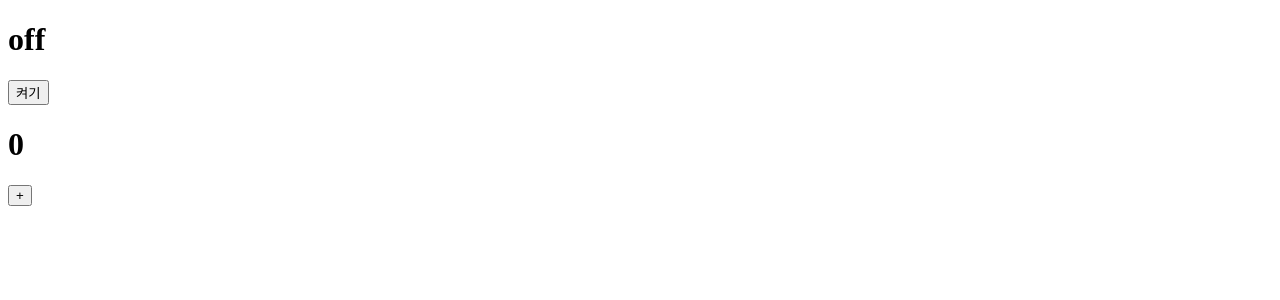
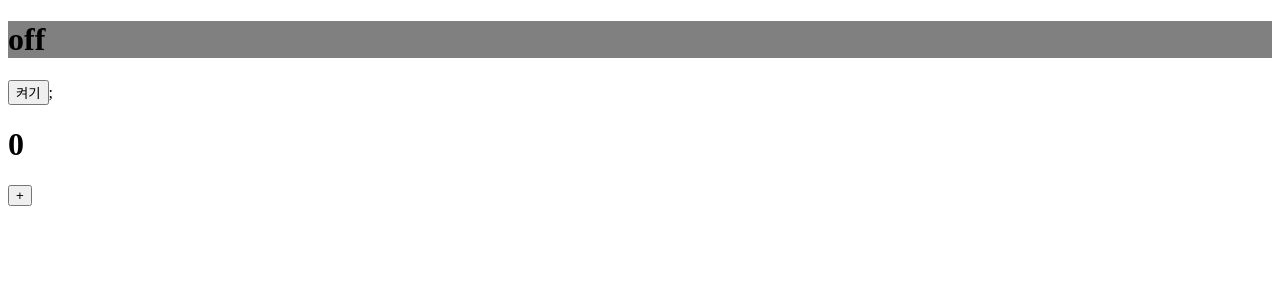
Before and after one commit to Leebumjin01/onebite-react, a React (Vite) app in the folder section05/: page / in a window 1280 px wide. Shown: the top 300 px of the page. Built offline with nearby package versions, Linux system fonts and the light colour scheme.

Commit message:
state와 props

```diff
--- a/section05/src/App.jsx
+++ b/section05/src/App.jsx
@@ -1,30 +1,13 @@
 import "./App.css";
 import { useState } from "react";
+import Bulb from "./components/Bulb";
+import Counter from "./components/Counter";
 
 function App() {
-  const [count, setCount] = useState(0);
-  const [light, setLight] = useState("off");
-
   return (
     <>
-      <h1>{light}</h1>
-      <button
-        onClick={() => {
-          setLight(light === "on" ? "off" : "on");
-        }}
-      >
-        {light === "on" ? "끄기" : "켜기"}
-      </button>
-      <div>
-        <h1>{count}</h1>
-        <button
-          onClick={() => {
-            setCount(count + 1);
-          }}
-        >
-          +
-        </button>
-      </div>
+      <Bulb />
+      <Counter />
     </>
   );
 }
--- /dev/null
+++ b/section05/src/components/Bulb.jsx
@@ -0,0 +1,25 @@
+import { useState } from "react";
+
+const Bulb = () => {
+  const [light, setLight] = useState("off");
+
+  return (
+    <div>
+      {light === "on" ? (
+        <h1 style={{ backgroundColor: "orange" }}>on</h1>
+      ) : (
+        <h1 style={{ backgroundColor: "gray" }}>off</h1>
+      )}
+      <button
+        onClick={() => {
+          setLight(light === "on" ? "off" : "on");
+        }}
+      >
+        {light === "on" ? "끄기" : "켜기"}
+      </button>
+      ;
+    </div>
+  );
+};
+
+export default Bulb;
--- /dev/null
+++ b/section05/src/components/Counter.jsx
@@ -0,0 +1,20 @@
+import { useState } from "react";
+
+const Counter = () => {
+  const [count, setCount] = useState(0);
+
+  return (
+    <div>
+      <h1>{count}</h1>
+      <button
+        onClick={() => {
+          setCount(count + 1);
+        }}
+      >
+        +
+      </button>
+    </div>
+  );
+};
+
+export default Counter;
```
